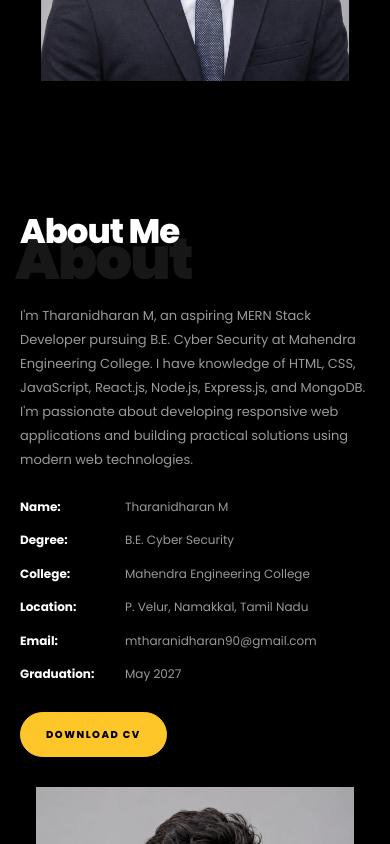
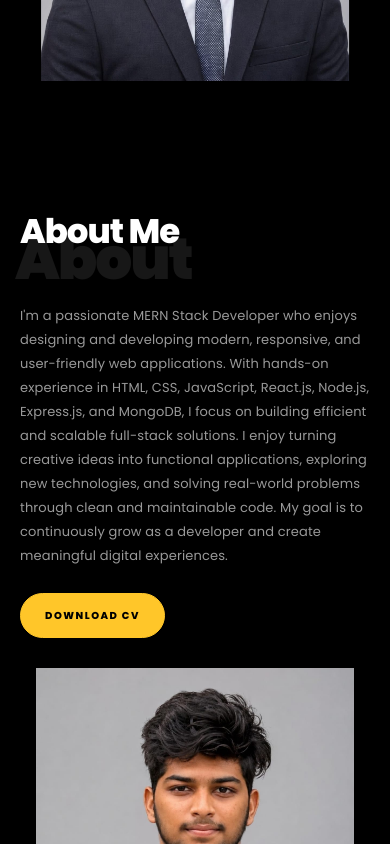
Before and after one commit to tharani3612/Portfolio-Frontend, a React app: page / in a window 390 px wide. Shown: the part 820-1664 px from the top of the page. Built offline with nearby package versions, Linux system fonts and the light colour scheme; the HTML template or start-up script is replaced by a standard one.

Commit message:
Updated About section and Projects section

```diff
--- a/src/sections/About/About.css
+++ b/src/sections/About/About.css
@@ -35,7 +35,7 @@
 }
 
 /* ========================================
-   LEFT PROFILE IMAGE
+   PROFILE IMAGE
 ======================================== */
 
 .about-image {
@@ -82,11 +82,12 @@
   position: relative;
   width: 100%;
   min-height: 105px;
-  margin-bottom: 20px;
+  margin-bottom: 25px;
   text-align: left;
+  overflow: visible;
 }
 
-/* Background ABOUT text */
+/* BACKGROUND ABOUT LETTER ANIMATION */
 
 .about-heading span {
   position: absolute;
@@ -107,9 +108,15 @@
   white-space: nowrap;
   pointer-events: none;
   user-select: none;
+
+  opacity: 0;
+  transform: translateX(-60px);
+
+  animation: aboutTextReveal 1.2s ease-out forwards;
+  animation-delay: 0.3s;
 }
 
-/* Main About Me heading */
+/* MAIN HEADING */
 
 .about-heading h2 {
   position: relative;
@@ -124,6 +131,40 @@
   font-weight: 800;
   line-height: 1.2;
   letter-spacing: -1.5px;
+
+  opacity: 0;
+  transform: translateY(25px);
+
+  animation: aboutHeadingReveal 0.8s ease forwards;
+  animation-delay: 0.5s;
+}
+
+/* ========================================
+   ABOUT TEXT ANIMATIONS
+======================================== */
+
+@keyframes aboutTextReveal {
+  0% {
+    opacity: 0;
+    transform: translateX(-60px);
+  }
+
+  100% {
+    opacity: 1;
+    transform: translateX(0);
+  }
+}
+
+@keyframes aboutHeadingReveal {
+  0% {
+    opacity: 0;
+    transform: translateY(25px);
+  }
+
+  100% {
+    opacity: 1;
+    transform: translateY(0);
+  }
 }
 
 /* ========================================
@@ -135,59 +176,31 @@
   z-index: 2;
 
   max-width: 620px;
-  margin: 0 0 32px;
+  margin: 0 0 35px;
 
   color: #999;
 
   font-size: 16px;
   font-weight: 400;
-  line-height: 1.9;
-}
+  line-height: 1.95;
+  letter-spacing: 0.15px;
 
-/* ========================================
-   PERSONAL DETAILS
-======================================== */
-
-.about-details {
-  width: 100%;
-
-  display: flex;
-  flex-direction: column;
-  gap: 14px;
-
-  margin-bottom: 38px;
-}
-
-.about-detail-row {
-  width: 100%;
-
-  display: grid;
-  grid-template-columns: 130px minmax(0, 1fr);
-  align-items: start;
-  gap: 15px;
-}
-
-.about-detail-row strong {
-  color: #fff;
-  font-size: 15px;
-  font-weight: 700;
-  line-height: 1.7;
-}
-
-.about-detail-row span {
-  color: #999;
-  font-size: 15px;
-  font-weight: 400;
-  line-height: 1.7;
-  overflow-wrap: anywhere;
+  text-align: left;
 }
 
 /* ========================================
    DOWNLOAD CV BUTTON
 ======================================== */
 
+.about-bottom {
+  display: flex;
+  align-items: center;
+  justify-content: flex-start;
+  width: 100%;
+}
+
 .about-download-btn {
-  min-width: 150px;
+  min-width: 160px;
   height: 50px;
 
   display: inline-flex;
@@ -217,6 +230,7 @@
   background: transparent;
   color: #ffc629;
   transform: translateY(-3px);
+  box-shadow: 0 8px 25px rgba(255, 198, 41, 0.12);
 }
 
 /* ========================================
@@ -243,16 +257,7 @@
 
   .about-description {
     font-size: 14px;
-  }
-
-  .about-detail-row {
-    grid-template-columns: 115px minmax(0, 1fr);
-    gap: 10px;
-  }
-
-  .about-detail-row strong,
-  .about-detail-row span {
-    font-size: 13px;
+    line-height: 1.9;
   }
 }
 
@@ -262,6 +267,7 @@
 
 @media (max-width: 768px) {
   .about-section {
+    min-height: auto;
     padding: 85px 0;
   }
 
@@ -299,8 +305,10 @@
   }
 
   .about-description {
+    max-width: 100%;
     font-size: 14px;
     line-height: 1.9;
+    margin-bottom: 28px;
   }
 }
 
@@ -341,24 +349,10 @@
     margin-bottom: 25px;
   }
 
-  .about-details {
-    gap: 13px;
-    margin-bottom: 28px;
-  }
-
-  .about-detail-row {
-    grid-template-columns: 95px minmax(0, 1fr);
-    gap: 10px;
-  }
-
-  .about-detail-row strong,
-  .about-detail-row span {
-    font-size: 12px;
-  }
-
   .about-download-btn {
-    min-width: 140px;
+    min-width: 145px;
     height: 45px;
+    padding: 0 20px;
     font-size: 10px;
   }
 
@@ -380,12 +374,24 @@
     font-size: 30px;
   }
 
-  .about-detail-row {
-    grid-template-columns: 85px minmax(0, 1fr);
-    gap: 8px;
+  .about-description {
+    font-size: 12px;
   }
 
   .about-image {
     height: 320px;
   }
 }
+
+/* ========================================
+   REDUCED MOTION ACCESSIBILITY
+======================================== */
+
+@media (prefers-reduced-motion: reduce) {
+  .about-heading span,
+  .about-heading h2 {
+    animation: none;
+    opacity: 1;
+    transform: none;
+  }
+}
--- a/src/sections/About/About.jsx
+++ b/src/sections/About/About.jsx
@@ -2,15 +2,6 @@
 import React from "react";
 import { motion } from "motion/react";
 import "./About.css";
-
-const details = [
-  ["Name:", "Tharanidharan M"],
-  ["Degree:", "B.E. Cyber Security"],
-  ["College:", "Mahendra Engineering College"],
-  ["Location:", "P. Velur, Namakkal, Tamil Nadu"],
-  ["Email:", "mtharanidharan90@gmail.com"],
-  ["Graduation:", "May 2027"],
-];
 
 const About = () => {
   return (
@@ -41,41 +32,28 @@ const About = () => {
           viewport={{ once: true, amount: 0.2 }}
           transition={{ duration: 0.9, delay: 0.15 }}
         >
+          {/* HEADING */}
+
           <div className="about-heading">
             <h2>About Me</h2>
             <span>About</span>
           </div>
 
+          {/* ABOUT PARAGRAPH */}
+
           <p className="about-description">
-            I'm Tharanidharan M, an aspiring MERN Stack Developer
-            pursuing B.E. Cyber Security at Mahendra Engineering
-            College. I have knowledge of HTML, CSS, JavaScript,
-            React.js, Node.js, Express.js, and MongoDB.
-            I'm passionate about developing responsive web
-            applications and building practical solutions
-            using modern web technologies.
+            I'm a passionate MERN Stack Developer who enjoys
+            designing and developing modern, responsive, and
+            user-friendly web applications. With hands-on
+            experience in HTML, CSS, JavaScript, React.js,
+            Node.js, Express.js, and MongoDB, I focus on building
+            efficient and scalable full-stack solutions. I enjoy
+            turning creative ideas into functional applications,
+            exploring new technologies, and solving real-world
+            problems through clean and maintainable code.
+            My goal is to continuously grow as a developer and
+            create meaningful digital experiences.
           </p>
-
-          {/* PERSONAL DETAILS */}
-
-          <div className="about-details">
-            {details.map(([label, value], index) => (
-              <motion.div
-                className="about-detail-row"
-                key={label}
-                initial={{ opacity: 0, x: 25 }}
-                whileInView={{ opacity: 1, x: 0 }}
-                viewport={{ once: true }}
-                transition={{
-                  duration: 0.5,
-                  delay: 0.25 + index * 0.1,
-                }}
-              >
-                <strong>{label}</strong>
-                <span>{value}</span>
-              </motion.div>
-            ))}
-          </div>
 
           {/* DOWNLOAD CV */}
 
```
